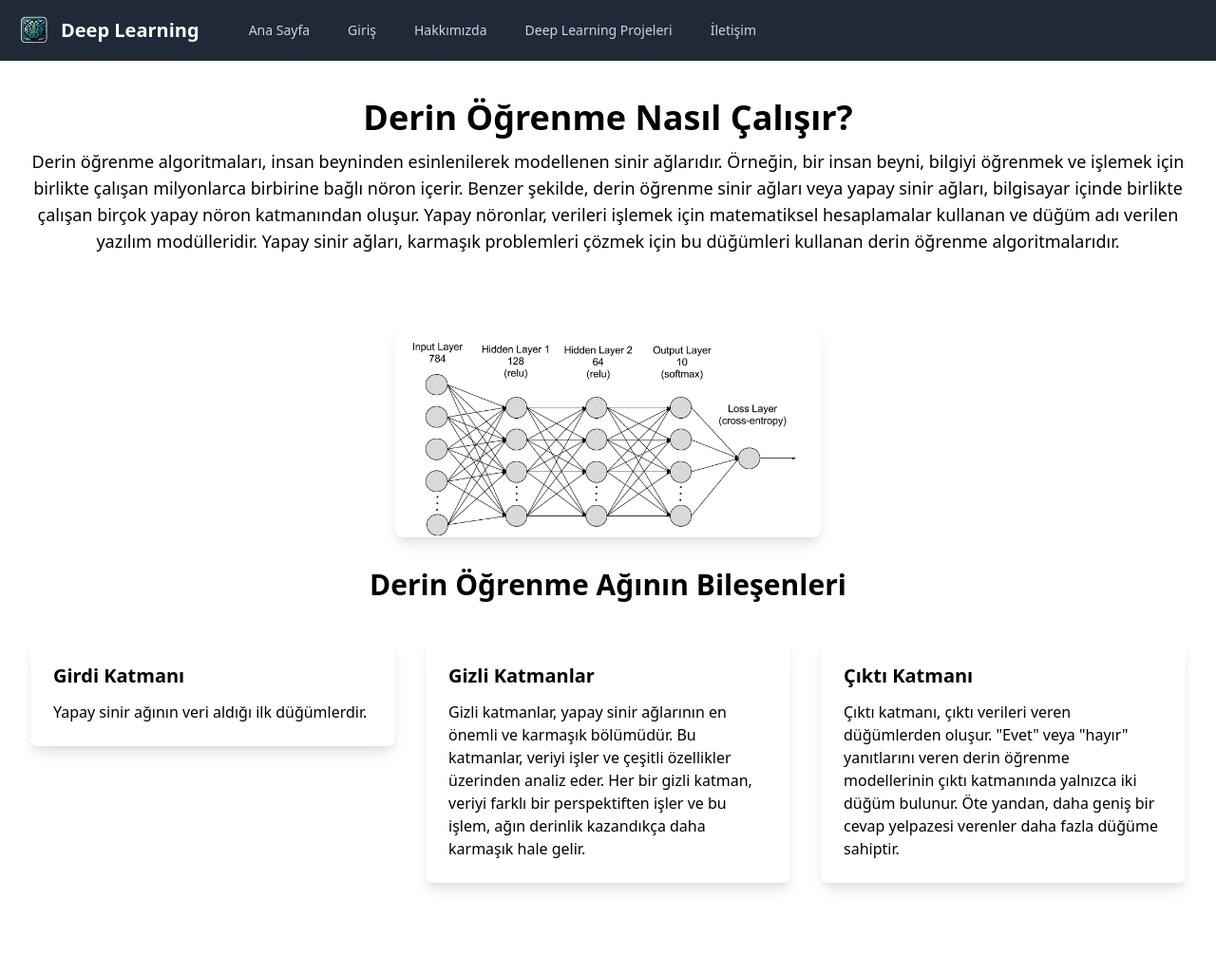
After one commit to Lightfield0/deep_learning_project, a Django app: page /how-it-works/ in a window 1280 px wide. The commit adds this page. Shown: the whole page at 95% size. Run offline with Django 4.2, Linux system fonts and the light colour scheme; some libraries are stand-ins or nearby versions.

Commit message:
Changes to be committed: 	modified:   deep_learning_app/__pycache__/__init__.cpython-310.pyc 	modified:   deep_learning_app/__pycache__/admin.cpython-310.pyc 	modified:   deep_learning_app/__pycache__/apps.cpython-310.pyc 	modified:   deep_learning_app/__pycache__/models.cpython-310.pyc 	modified:   deep_learning_app/__pycache__/urls.cpython-310.pyc 	modified:   deep_learning_app/__pycache__/views.cpython-310.pyc 	modified:   deep_learning_app/migrations/__pycache__/__init__.cpython-310.pyc 	new file:   deep_learning_app/static/intro-gluon-1.gif 	new file:   deep_learning_app/templates/how_it_works.html 	modified:   deep_learning_app/templates/introduction.html 	modified:   deep_learning_app/urls.py 	modified:   deep_learning_app/views.py 	modified:   deep_learning_project/__pycache__/__init__.cpython-310.pyc 	modified:   deep_learning_project/__pycache__/settings.cpython-310.pyc 	modified:   deep_learning_project/__pycache__/urls.cpython-310.pyc 	modified:   deep_learning_project/__pycache__/wsgi.cpython-310.pyc

```diff
--- /dev/null
+++ b/deep_learning_app/templates/how_it_works.html
@@ -0,0 +1,62 @@
+{% extends 'layout.html' %}
+{% load static %}
+
+{% block title %}Derin Öğrenme Nasıl Çalışır{% endblock %}
+
+{% block content %}
+    <!-- Giriş Bölümü -->
+    <div class="container mx-auto px-4">
+        <div class="text-center py-10" id="intro-section">
+            <h1 class="text-4xl font-bold mb-3">Derin Öğrenme Nasıl Çalışır?</h1>
+            <p class="text-lg">
+                Derin öğrenme algoritmaları, insan beyninden esinlenilerek modellenen sinir ağlarıdır. Örneğin, bir insan beyni, bilgiyi öğrenmek ve işlemek için birlikte çalışan milyonlarca birbirine bağlı nöron içerir. Benzer şekilde, derin öğrenme sinir ağları veya yapay sinir ağları, bilgisayar içinde birlikte çalışan birçok yapay nöron katmanından oluşur.
+                Yapay nöronlar, verileri işlemek için matematiksel hesaplamalar kullanan ve düğüm adı verilen yazılım modülleridir. Yapay sinir ağları, karmaşık problemleri çözmek için bu düğümleri kullanan derin öğrenme algoritmalarıdır.
+            </p>
+        </div>
+
+        <!-- Resim Alanı (Placeholder) -->
+        <div class="my-8 text-center" id="nn-image-placeholder">
+            <img src="{% static 'intro-gluon-1.gif' %}" class="mx-auto h-auto w-full max-w-md rounded-lg shadow-lg">
+        </div>
+
+        <!-- Derin Öğrenme Ağlarının Bileşenleri -->
+        <div class="my-8" id="components-of-nn">
+            <h2 class="text-3xl text-center font-semibold mb-6">Derin Öğrenme Ağının Bileşenleri</h2>
+            <div class="flex flex-wrap justify-center">
+                <!-- Girdi Katmanı -->
+                <div class="w-full md:w-1/2 lg:w-1/3 p-4">
+                    <div class="bg-white rounded-lg p-6 shadow-lg">
+                        <h3 class="font-semibold text-xl mb-3">Girdi Katmanı</h3>
+                        <p>Yapay sinir ağının veri aldığı ilk düğümlerdir.</p>
+                    </div>
+                </div>
+
+                <!-- Gizli Katmanlar -->
+                <div class="w-full md:w-1/2 lg:w-1/3 p-4">
+                    <div class="bg-white rounded-lg p-6 shadow-lg">
+                        <h3 class="font-semibold text-xl mb-3">Gizli Katmanlar</h3>
+                        <p>Gizli katmanlar, yapay sinir ağlarının en önemli ve karmaşık bölümüdür. Bu katmanlar, veriyi işler ve çeşitli özellikler üzerinden analiz eder. Her bir gizli katman, veriyi farklı bir perspektiften işler ve bu işlem, ağın derinlik kazandıkça daha karmaşık hale gelir.</p>
+                    </div>
+                </div>
+
+                <!-- Çıktı Katmanı -->
+                <div class="w-full md:w-1/2 lg:w-1/3 p-4">
+                    <div class="bg-white rounded-lg p-6 shadow-lg">
+                        <h3 class="font-semibold text-xl mb-3">Çıktı Katmanı</h3>
+                        <p>Çıktı katmanı, çıktı verileri veren düğümlerden oluşur. "Evet" veya "hayır" yanıtlarını veren derin öğrenme modellerinin çıktı katmanında yalnızca iki düğüm bulunur. Öte yandan, daha geniş bir cevap yelpazesi verenler daha fazla düğüme sahiptir. </p>
+                    </div>
+                </div>
+            </div>
+        </div>
+
+
+    </div>
+
+    <!-- Animasyon Scriptleri -->
+    <script>
+        gsap.from("#intro-section", {duration: 1, y: -100, opacity: 0});
+        gsap.from("#components-of-nn h2", {duration: 1, x: -200, opacity: 0, delay: 0.5});
+        gsap.from("#components-of-nn .p-4", {duration: 1, y: 100, opacity: 0, delay: 0.6, stagger: 0.2});
+        gsap.from("#nn-image-placeholder", {duration: 1, x: 200, opacity: 0, delay: 1});
+    </script>
+{% endblock %}
--- a/deep_learning_app/urls.py
+++ b/deep_learning_app/urls.py
@@ -5,6 +5,7 @@ from . import views
 urlpatterns = [
     path('', views.home, name="home"),
     path('introduction/', views.introduction, name="introduction"),
+    path('how-it-works/', views.how_it_works, name="how-it-works"),
     path('types-of-nn/', views.types_of_nn, name="types-of-nn"),
     path('about-us/', views.about_us, name="about-us"),
 ]
--- a/deep_learning_app/views.py
+++ b/deep_learning_app/views.py
@@ -13,3 +13,6 @@ def types_of_nn(request):
 
 def about_us(request):
     return render(request,'about_us.html')
+
+def how_it_works(request):
+    return render(request, 'how_it_works.html')
```
Also changed, not shown: deep_learning_app/templates/introduction.html (+12 -1 lines), deep_learning_app/static/intro-gluon-1.gif (added).
